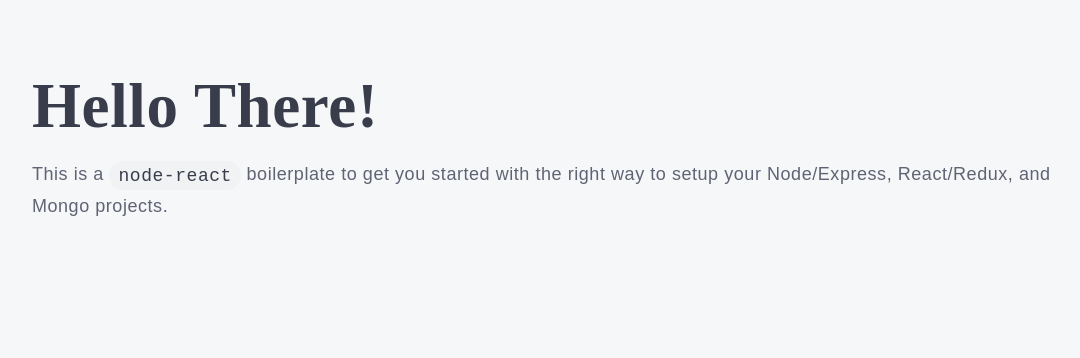
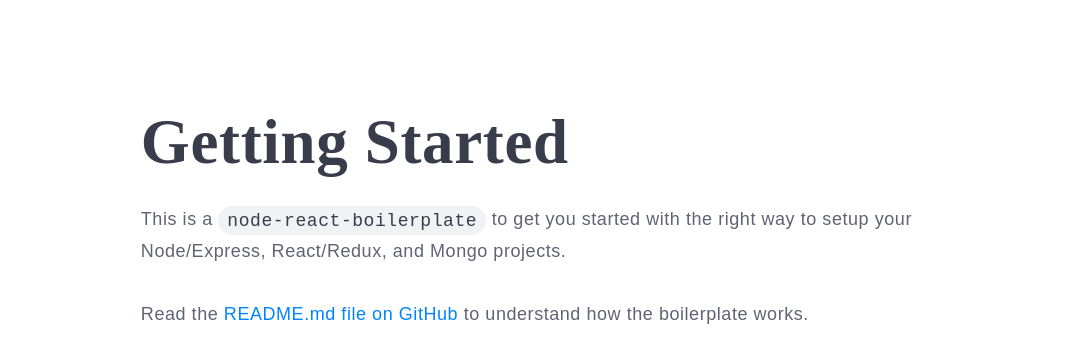
Before and after one commit to narulakeshav/node-react-boilerplate, a React app in the folder client/: page / in a window 1280 px wide. Shown: the whole page, without its empty margins (77-1157 px from the left). Built offline with nearby package versions, Linux system fonts and the light colour scheme; no server answers.

Commit message:
Add starter text for '/' route

```diff
--- a/client/src/components/Home/index.js
+++ b/client/src/components/Home/index.js
@@ -16,10 +16,12 @@ import './styles.css';
 const Home = ({ user }) => (
   <div className="column home">
     <div className="columns is-multiline">
-      <div className="column is-10 is-offset-1">
-        <h1>Hello There!</h1>
+      <div className="column is-8 is-offset-2">
+        <h1>Getting Started</h1>
         <p>
-          This is a <code>node-react</code> boilerplate to get you started with the right way to setup your Node/Express, React/Redux, and Mongo projects.
+          This is a <code>node-react-boilerplate</code> to get you started with the right way to setup your Node/Express, React/Redux, and Mongo projects.
+          <br/><br/>
+          Read the <a href="https://github.com/narulakeshav/node-react-boilerplate/blob/master/README.md" target="_blank" rel="noopener noreferrer">README.md file on GitHub</a> to understand how the boilerplate works.
         </p>
       </div>
     </div>
--- a/client/src/components/Home/styles.scss
+++ b/client/src/components/Home/styles.scss
@@ -1,17 +1,11 @@
 @import 'scss/_base';
 
 .home {
-  background: $bg;
+  background: $white;
   min-height: 100vh;
-  padding: 4rem 0;
+  padding: 6rem 0;
 
   h1 {
-    margin-bottom: 1rem;
-  }
-
-  p {
-    color: color(base);
-    font: font-weight(normal) font-size(md) $font;
-    line-height: 150%;
+    margin-bottom: 1.5rem;
   }
 }
```
Also changed, not shown: client/src/components/Home/styles.css.
